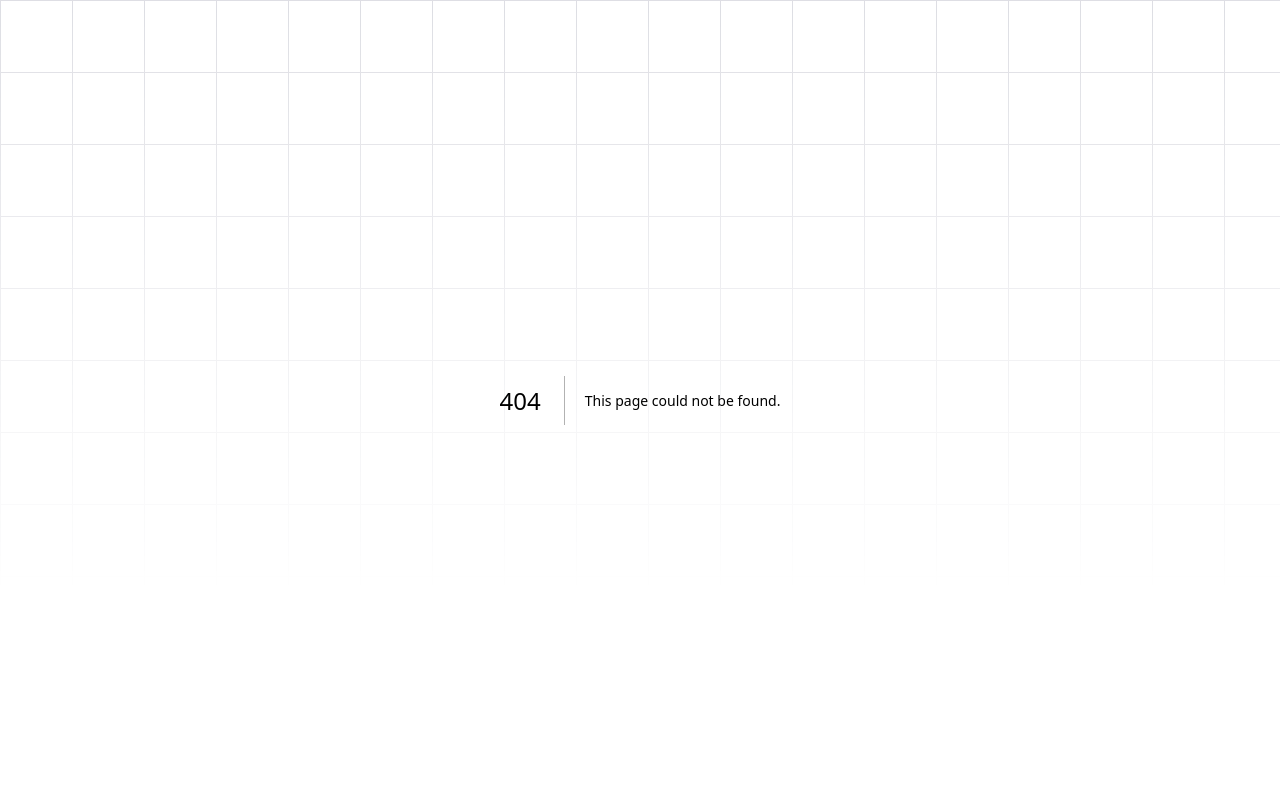
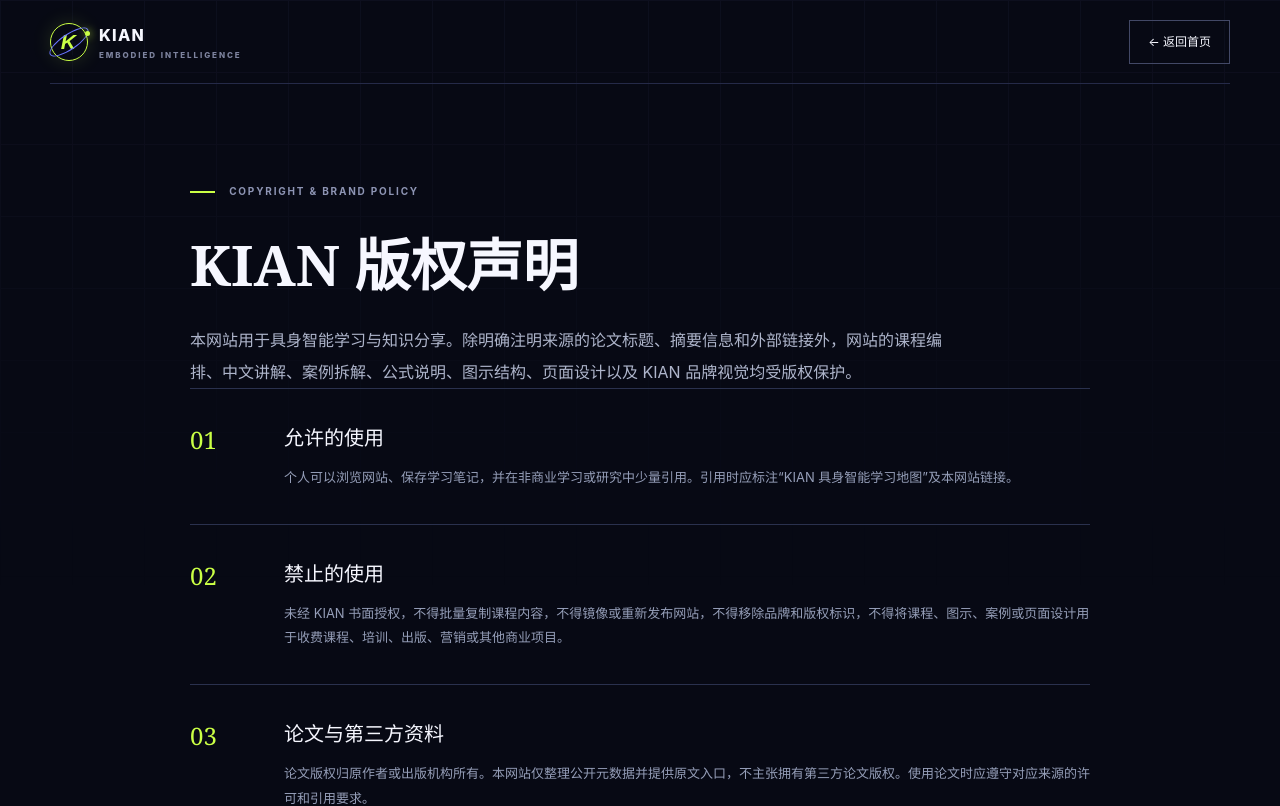
Before and after one commit to kian0711/kian-embodied-ai, a Next.js app: page /copyright in a window 1280 px wide. Before the commit this address had no page. Shown: the top 806 px of the page. Built offline with nearby package versions, Linux system fonts and the light colour scheme.

Commit message:
Add KIAN copyright and brand protection

```diff
--- /dev/null
+++ b/app/copyright/page.tsx
@@ -0,0 +1,15 @@
+export default function CopyrightPage() {
+  return <main className="learning-page copyright-page">
+    <nav className="nav shell"><a href="/" className="brand"><span className="brand-mark">K<i /></span><span>KIAN<small>EMBODIED INTELLIGENCE</small></span></a><a className="nav-cta" href="/">← 返回首页</a></nav>
+    <article className="copyright-card shell">
+      <p className="eyebrow"><span /> COPYRIGHT &amp; BRAND POLICY</p>
+      <h1>KIAN 版权声明</h1>
+      <p className="copyright-lead">本网站用于具身智能学习与知识分享。除明确注明来源的论文标题、摘要信息和外部链接外，网站的课程编排、中文讲解、案例拆解、公式说明、图示结构、页面设计以及 KIAN 品牌视觉均受版权保护。</p>
+      <section><span>01</span><div><h2>允许的使用</h2><p>个人可以浏览网站、保存学习笔记，并在非商业学习或研究中少量引用。引用时应标注“KIAN 具身智能学习地图”及本网站链接。</p></div></section>
+      <section><span>02</span><div><h2>禁止的使用</h2><p>未经 KIAN 书面授权，不得批量复制课程内容，不得镜像或重新发布网站，不得移除品牌和版权标识，不得将课程、图示、案例或页面设计用于收费课程、培训、出版、营销或其他商业项目。</p></div></section>
+      <section><span>03</span><div><h2>论文与第三方资料</h2><p>论文版权归原作者或出版机构所有。本网站仅整理公开元数据并提供原文入口，不主张拥有第三方论文版权。使用论文时应遵守对应来源的许可和引用要求。</p></div></section>
+      <section><span>04</span><div><h2>KIAN 品牌</h2><p>KIAN 名称、轨道 K 图标、品牌标语及其组合用于识别本学习项目。未经许可，不得用于容易造成官方合作、授权或来源混淆的账号、网站、课程和商品。</p></div></section>
+      <aside><b>© 2026 KIAN. ALL RIGHTS RESERVED.</b><p>需要转载、合作或商业使用，请先取得 KIAN 的书面授权。</p></aside>
+    </article>
+  </main>;
+}
--- a/app/learn/[slug]/[module]/page.tsx
+++ b/app/learn/[slug]/[module]/page.tsx
@@ -33,6 +33,6 @@
         <section id="review"><small>09 · REVIEW</small><h2>复习与验收</h2><p>{article.review}</p><div className="review-box"><b>本课最终验收</b><p>{chapter.checkpoint}</p><span>完成后再进入下一模块，不以“看过”代替“做到”。</span></div></section>
       </article></div>
     <section className="lesson-nav shell"><div>{previous&&<a href={`/learn/${track.id}/${previous.no}`}>← 上一课<small>{previous.title}</small></a>}</div><a href={`/learn/${track.id}`}>返回课程目录</a><div>{next&&<a href={`/learn/${track.id}/${next.no}`}>下一课 →<small>{next.title}</small></a>}</div></section>
-    <footer className="shell"><a href="/" className="brand"><span className="brand-mark">K<i /></span><span>KIAN<small>EMBODIED INTELLIGENCE</small></span></a><p>让知识拥有身体，让智能走进真实世界。</p><span>© 2026 KIAN</span></footer>
+    <footer className="shell"><a href="/" className="brand"><span className="brand-mark">K<i /></span><span>KIAN<small>EMBODIED INTELLIGENCE</small></span></a><p>原创课程内容，未经书面授权禁止复制、转载或商用。<a className="copyright-link" href="/copyright">版权声明</a></p><span>© 2026 KIAN · ALL RIGHTS RESERVED.</span></footer>
   </main>;
 }
--- a/app/learn/[slug]/page.tsx
+++ b/app/learn/[slug]/page.tsx
@@ -17,6 +17,6 @@
     <section className="concept-section" id="concepts"><div className="shell concept-layout"><div><p className="eyebrow"><span /> KNOWLEDGE CHECKPOINT</p><h2>必须掌握的<br />关键概念</h2></div><div className="concept-grid">{track.concepts.map((concept,index)=><div key={concept}><span>0{index+1}</span><b>{concept}</b></div>)}</div><aside id={`project-${track.id}`}><small>路线项目</small><h3>{track.project.title}</h3><p>{track.project.desc}</p><em>{track.project.stack}</em><ul className="deliverables">{track.project.deliverables.map((item)=><li key={item}>{item}</li>)}</ul></aside></div></section>
     <div className="shell" id="papers"><PaperFeed track={track.id} /></div>
     <section className="next-track shell"><p>下一步</p><h2>继续沿 KIAN 学习星图前进</h2><div>{learningTracks.filter(t=>t.id!==track.id).map(t=><a key={t.id} href={`/learn/${t.id}`}><span>{t.step}</span>{t.title}<b>→</b></a>)}</div></section>
-    <footer className="shell"><a href="/" className="brand"><span className="brand-mark">K<i /></span><span>KIAN<small>EMBODIED INTELLIGENCE</small></span></a><p>让知识拥有身体，让智能走进真实世界。</p><span>© 2026 KIAN</span></footer>
+    <footer className="shell"><a href="/" className="brand"><span className="brand-mark">K<i /></span><span>KIAN<small>EMBODIED INTELLIGENCE</small></span></a><p>原创课程内容，未经书面授权禁止复制、转载或商用。<a className="copyright-link" href="/copyright">版权声明</a></p><span>© 2026 KIAN · ALL RIGHTS RESERVED.</span></footer>
   </main>;
 }
--- a/app/page.tsx
+++ b/app/page.tsx
@@ -69,7 +69,7 @@
         <div className="pipeline"><div><b>01</b><span>看见</span><small>Vision</small></div><i>→</i><div><b>02</b><span>理解</span><small>Language</small></div><i>→</i><div><b>03</b><span>规划</span><small>Policy</small></div><i>→</i><div><b>04</b><span>行动</span><small>Action</small></div></div>
       </section>
 
-      <footer className="shell"><a href="#top" className="brand"><span className="brand-mark">K<i /></span><span>KIAN<small>EMBODIED INTELLIGENCE</small></span></a><p>让知识拥有身体，让智能走进真实世界。</p><span>© 2026 KIAN · LEARN, BUILD, EMBODY.</span></footer>
+      <footer className="shell"><a href="#top" className="brand"><span className="brand-mark">K<i /></span><span>KIAN<small>EMBODIED INTELLIGENCE</small></span></a><p>原创课程内容，未经书面授权禁止复制、转载或商用。<a className="copyright-link" href="/copyright">版权声明</a></p><span>© 2026 KIAN · ALL RIGHTS RESERVED.</span></footer>
     </main>
   );
 }
```
Also changed, not shown: app/globals.css.
